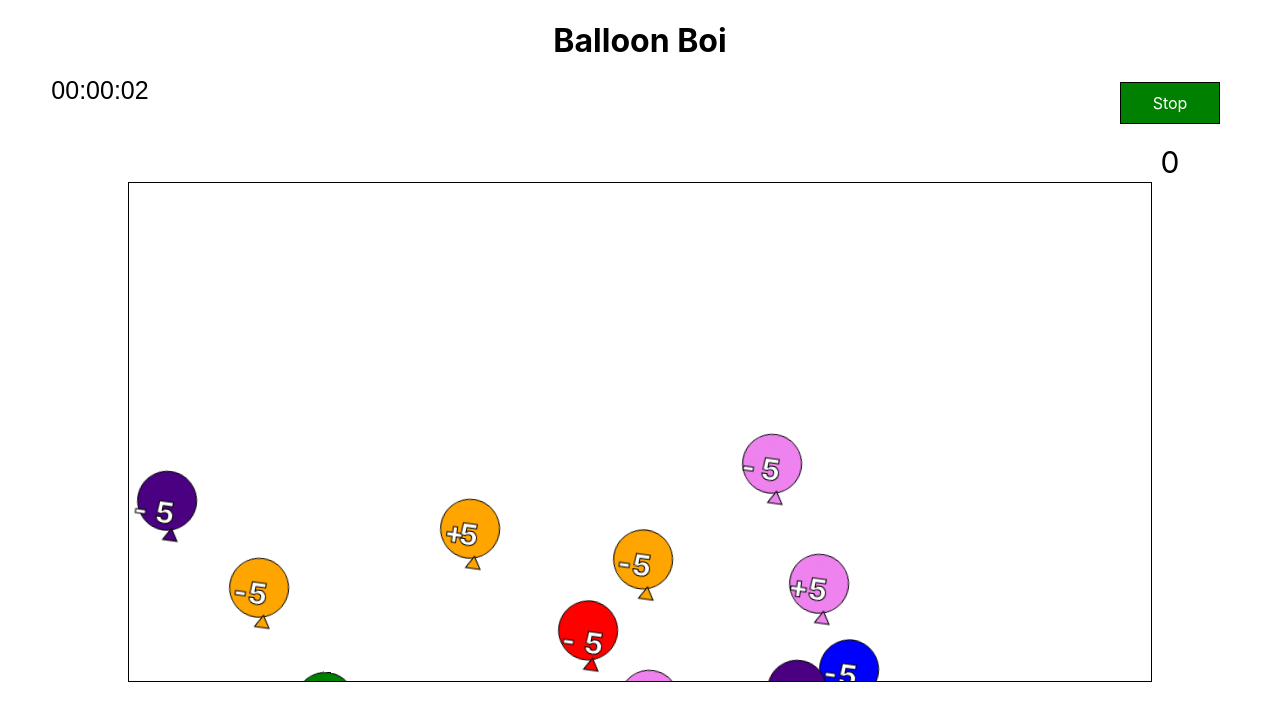
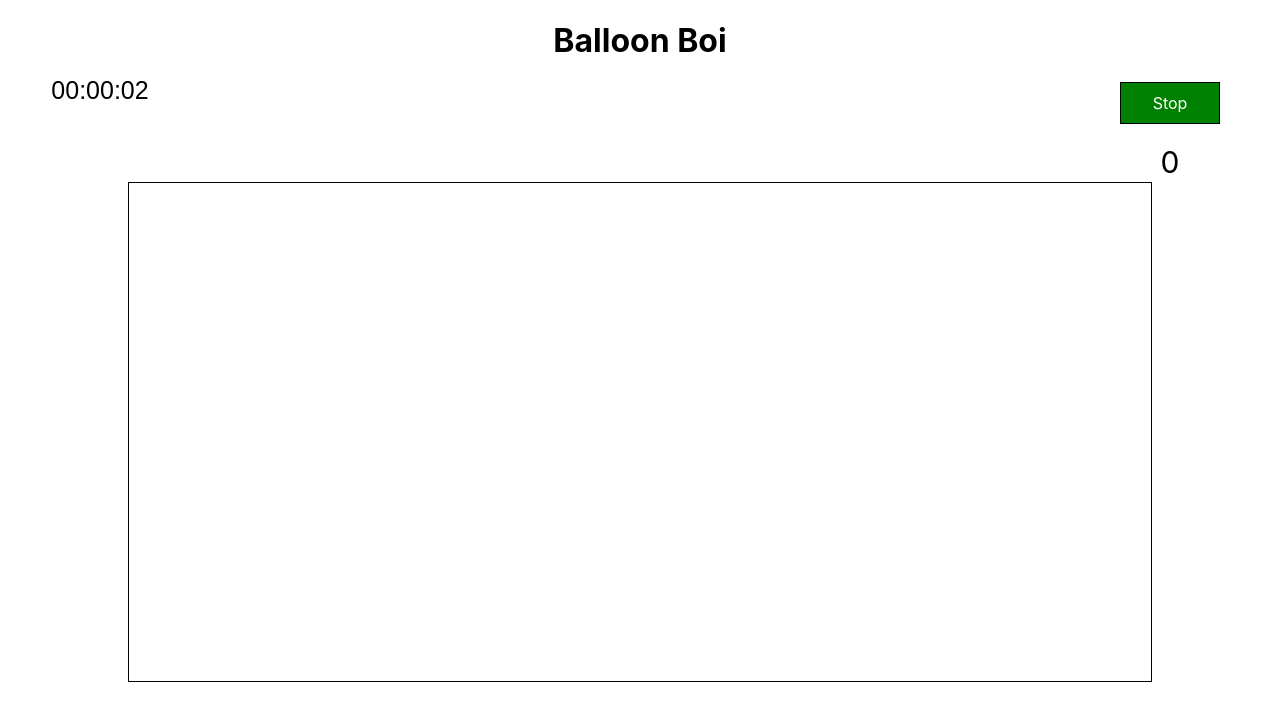
Before and after one commit to macro6461/balloon-popper, a React (Create React App) app: page / in a window 1280 px wide. Both pictures are taken after a click on the element "Start". Shown: the top 720 px of the page. Built offline with nearby package versions, Linux system fonts and the light colour scheme.

Commit message:
working on refining the balloon population and styles

```diff
--- a/src/App.js
+++ b/src/App.js
@@ -164,45 +164,6 @@ class App extends Component {
                    <RedBalloon popBalloon={this.popBalloon} generatePlusOrMinus={this.generatePlusOrMinus}/>
                    <RedBalloon popBalloon={this.popBalloon} generatePlusOrMinus={this.generatePlusOrMinus}/>
                    <RedBalloon popBalloon={this.popBalloon} generatePlusOrMinus={this.generatePlusOrMinus}/>
-                   <RedBalloon popBalloon={this.popBalloon} generatePlusOrMinus={this.generatePlusOrMinus}/>
-                   <RedBalloon popBalloon={this.popBalloon} generatePlusOrMinus={this.generatePlusOrMinus}/>
-                   <RedBalloon popBalloon={this.popBalloon} generatePlusOrMinus={this.generatePlusOrMinus}/>
-                   <RedBalloon popBalloon={this.popBalloon} generatePlusOrMinus={this.generatePlusOrMinus}/>
-                   <RedBalloon popBalloon={this.popBalloon} generatePlusOrMinus={this.generatePlusOrMinus}/>
-                   <RedBalloon popBalloon={this.popBalloon} generatePlusOrMinus={this.generatePlusOrMinus}/>
-                   <RedBalloon popBalloon={this.popBalloon} generatePlusOrMinus={this.generatePlusOrMinus}/>
-                   <RedBalloon popBalloon={this.popBalloon} generatePlusOrMinus={this.generatePlusOrMinus}/>
-                   <RedBalloon popBalloon={this.popBalloon} generatePlusOrMinus={this.generatePlusOrMinus}/>
-                   <RedBalloon popBalloon={this.popBalloon} generatePlusOrMinus={this.generatePlusOrMinus}/>
-                   <RedBalloon popBalloon={this.popBalloon} generatePlusOrMinus={this.generatePlusOrMinus}/>
-                   <RedBalloon popBalloon={this.popBalloon} generatePlusOrMinus={this.generatePlusOrMinus}/>
-                   <RedBalloon popBalloon={this.popBalloon} generatePlusOrMinus={this.generatePlusOrMinus}/>
-                   <RedBalloon popBalloon={this.popBalloon} generatePlusOrMinus={this.generatePlusOrMinus}/>
-                   <RedBalloon popBalloon={this.popBalloon} generatePlusOrMinus={this.generatePlusOrMinus}/>
-                   <RedBalloon popBalloon={this.popBalloon} generatePlusOrMinus={this.generatePlusOrMinus}/>
-                   <RedBalloon popBalloon={this.popBalloon} generatePlusOrMinus={this.generatePlusOrMinus}/>
-                   <RedBalloon popBalloon={this.popBalloon} generatePlusOrMinus={this.generatePlusOrMinus}/>
-                   <RedBalloon popBalloon={this.popBalloon} generatePlusOrMinus={this.generatePlusOrMinus}/>
-                   <RedBalloon popBalloon={this.popBalloon} generatePlusOrMinus={this.generatePlusOrMinus}/>
-                   <RedBalloon popBalloon={this.popBalloon} generatePlusOrMinus={this.generatePlusOrMinus}/>
-                   <RedBalloon popBalloon={this.popBalloon} generatePlusOrMinus={this.generatePlusOrMinus}/>
-                   <RedBalloon popBalloon={this.popBalloon} generatePlusOrMinus={this.generatePlusOrMinus}/>
-                   <RedBalloon popBalloon={this.popBalloon} generatePlusOrMinus={this.generatePlusOrMinus}/>
-                   <RedBalloon popBalloon={this.popBalloon} generatePlusOrMinus={this.generatePlusOrMinus}/>
-                   <RedBalloon popBalloon={this.popBalloon} generatePlusOrMinus={this.generatePlusOrMinus}/>
-                   <RedBalloon popBalloon={this.popBalloon} generatePlusOrMinus={this.generatePlusOrMinus}/>
-                   <RedBalloon popBalloon={this.popBalloon} generatePlusOrMinus={this.generatePlusOrMinus}/>
-                   <RedBalloon popBalloon={this.popBalloon} generatePlusOrMinus={this.generatePlusOrMinus}/>
-                   <RedBalloon popBalloon={this.popBalloon} generatePlusOrMinus={this.generatePlusOrMinus}/>
-                   <RedBalloon popBalloon={this.popBalloon} generatePlusOrMinus={this.generatePlusOrMinus}/>
-                   <RedBalloon popBalloon={this.popBalloon} generatePlusOrMinus={this.generatePlusOrMinus}/>
-                   <RedBalloon popBalloon={this.popBalloon} generatePlusOrMinus={this.generatePlusOrMinus}/>
-                   <RedBalloon popBalloon={this.popBalloon} generatePlusOrMinus={this.generatePlusOrMinus}/>
-                   <RedBalloon popBalloon={this.popBalloon} generatePlusOrMinus={this.generatePlusOrMinus}/>
-                   <RedBalloon popBalloon={this.popBalloon} generatePlusOrMinus={this.generatePlusOrMinus}/>
-                   <RedBalloon popBalloon={this.popBalloon} generatePlusOrMinus={this.generatePlusOrMinus}/>
-                   <RedBalloon popBalloon={this.popBalloon} generatePlusOrMinus={this.generatePlusOrMinus}/>
-
                 </div>
             : null
           }
--- a/src/App.scss
+++ b/src/App.scss
@@ -20,8 +20,7 @@
 
 .balloon{
   position: absolute;
-  top: -50px;
-  animation: balloon-rise 10s;
+  top: -200px;
 }
 
 .App {
@@ -81,7 +80,6 @@
 .redBalloon{
   width:60px;
   height:60px;
-  left: 52px;
   background-color: red;
   box-shadow:inset 17px 7px 10px red;
 }
@@ -107,7 +105,6 @@
 .orangeBalloon{
   width:60px;
   height:60px;
-  left: 12px;
   background-color: orange;
   box-shadow:inset 17px 7px 10px orange;
 }
@@ -116,17 +113,16 @@
   color:orange;
   position:absolute;
   bottom:-14px;
-  /* left: 52px; */
   content:"▲";
   font-size:1em;
 }
 
-.orangeBalloon div:nth-child(1) .balloonSpanOp, .balloonSpanNum {
-  top: 30% !important;
+.orangeBalloon div:nth-child(1) .balloonSpanOp, .redBalloon div:nth-child(1) .balloonSpanNum {
+  top: 40% !important;
 }
 
 .orangeBalloon div:nth-child(1) .balloonSpanNum{
-  margin-left: -10px;
+  margin-left: -2px;
 }
 
 /* -------------------- YELLOW BALLOON STYLES -------------------- */
@@ -134,7 +130,6 @@
 .yellowBalloon{
   width:60px;
   height:60px;
-  left: 300px;
   background-color: yellow;
   box-shadow:inset 17px 7px 10px yellow;
 }
@@ -152,21 +147,16 @@
 }
 
 .yellowBalloon div:nth-child(1) .balloonSpanNum{
-  margin-left: -10px;
-}
-
-.yellowBalloon div:nth-child(1) .balloonSpanOp{
-  margin-left: -32px;
+  margin-left: -2px;
 }
 
 /* -------------------- GREEN BALLOON STYLES -------------------- */
 
 .greenBalloon{
+  width:60px;
+  height:60px;
   background-color: green;
   box-shadow:inset 17px 7px 10px green;
-  width:60px;
-  height:60px;
-  left: 202px;
 }
 
 .greenBalloon:before {
@@ -177,47 +167,37 @@
   font-size:1em;
 }
 
-.greenBalloon div:nth-child(1) .balloonSpanOp, .balloonSpanNum {
-  top: 30% !important;
+.greenBalloon div:nth-child(1) .balloonSpanOp, .greenBalloon div:nth-child(1) .balloonSpanNum {
+  top: 40% !important;
 }
 
 .greenBalloon div:nth-child(1) .balloonSpanNum{
-  margin-left: -10px;
-}
-
-.greenBalloon div:nth-child(1) .balloonSpanOp{
-  margin-left: -30px;
+  margin-left: -2px;
 }
 
 /* -------------------- BLUE BALLOON STYLES -------------------- */
 
 .blueBalloon{
+  width:60px;
+  height:60px;
   background-color: blue;
   box-shadow:inset 17px 7px 10px blue;
-  width:60px;
-  height:60px;
-  left: 12px;
 }
 
 .blueBalloon:before {
   color:blue;
   position:absolute;
   bottom:-14px;
-  left: 34px;
   content:"▲";
   font-size:1em;
 }
 
-.blueBalloon div:nth-child(1) .balloonSpanOp, .balloonSpanNum {
-  top: 30% !important;
+.blueBalloon div:nth-child(1) .balloonSpanOp, .blueBalloon div:nth-child(1) .balloonSpanNum {
+  top: 40% !important;
 }
 
 .blueBalloon div:nth-child(1) .balloonSpanNum{
-  margin-left: -10px;
-}
-
-.blueBalloon div:nth-child(1) .balloonSpanOp{
-  margin-left: -25px;
+  margin-left: -2px;
 }
 
 /* -------------------- INDIGO BALLOON STYLES -------------------- */
@@ -225,7 +205,6 @@
 .indigoBalloon{
   width:60px;
   height:60px;
-  left: 82px;
   background-color: indigo;
   box-shadow:inset 17px 7px 10px indigo;
 }
@@ -234,7 +213,6 @@
   color:indigo;
   position:absolute;
   bottom:-14px;
-
   content:"▲";
   font-size:1em;
 }
@@ -244,42 +222,32 @@
 }
 
 .indigoBalloon div:nth-child(1) .balloonSpanNum{
-  margin-left: -10px;
-}
-
-.indigoBalloon div:nth-child(1) .balloonSpanOp{
-  margin-left: -32px;
+  margin-left: -2px;
 }
 
 /* -------------------- VIOLET BALLOON STYLES -------------------- */
 
 .violetBalloon{
+  width:60px;
+  height:60px;
   background-color: violet;
   box-shadow:inset 17px 7px 10px violet;
-  width:60px;
-  height:60px;
-  left: 102px;
 }
 
 .violetBalloon:before {
-  color: violet;
+  color:violet;
   position:absolute;
   bottom:-14px;
-
   content:"▲";
   font-size:1em;
 }
 
 .violetBalloon div:nth-child(1) .balloonSpanOp, .violetBalloon div:nth-child(1) .balloonSpanNum {
-  top: 30% !important;
+  top: 40% !important;
 }
 
 .violetBalloon div:nth-child(1) .balloonSpanNum{
-  margin-left: -10px;
-}
-
-.violetBalloon div:nth-child(1) .balloonSpanOp{
-  margin-left: -30px;
+  margin-left: -2px;
 }
 
 /*-----------------END INDIVIDUAL BALLOON STYLES---------------*/
--- a/src/balloons/RedBalloon.js
+++ b/src/balloons/RedBalloon.js
@@ -11,7 +11,7 @@ class RedBalloon extends Component {
     operator: '',
     leftStyle: 0,
     topStyle: 0,
-    intervalTimer: 0,
+    timer: 0,
     animationDur: 0,
     colorOpts: ['red', 'orange', 'yellow', 'green', 'blue', 'indigo', 'violet'],
     colorChoice: ''
@@ -20,36 +20,29 @@ class RedBalloon extends Component {
   componentDidMount = () =>{
     this.changeOp()
     this.randomLeft()
-
-    setInterval(()=>{
-      this.refresh()
-    }, 10000)
-  }
-
-  setNewTimeout = () =>{
     setTimeout(()=>{
-      this.setState({
-        displayStyle: 'none',
-      })
-      console.log('interval: ' + this.state.intervalTimer)
-      console.log('animationDur: ' + this.state.animationDur)
-    }, this.state.intervalTimer)
+      setInterval(()=>{
+          this.setState({
+            displayStyle: 'none',
+          }, ()=>{this.refresh()})
+      }, 20000 )
+    }, 1100)
   }
 
   refresh = () =>{
     this.setState({
       popped: false,
-      displayStyle:'block',
+      displayStyle: 'none',
       visibilityDisplay: 'visible',
       operator: '',
       leftStyle: 0,
       topStyle: 0,
-      intervalTimer: 0,
+      timer: 0,
       animationDur: 0,
+    }, ()=>{
+      this.changeOp()
+      this.randomLeft()
     })
-    this.changeOp()
-    this.randomLeft()
-    this.setNewTimeout()
   }
 
   changeOp = () =>{
@@ -82,16 +75,23 @@ class RedBalloon extends Component {
   }
 
   randomLeft = () =>{
+    var val = Math.floor(Math.random() * 10) + 10
+    console.log(this.state.animationDur)
       this.setState({
           leftStyle: Math.floor(Math.random() * 700) + 1,
           topStyle: Math.floor(Math.random() * -300) + -450,
           colorChoice: this.chooseColor(),
-          animationDur: Math.floor(Math.random() * 10) + 10,
-      }, ()=>{
-        this.setState({
-          intervalTimer: this.state.animationDur * 1000
-        })
+          timer: val * 1000,
+          animationDur: val
       })
+      setTimeout(()=>{this.setState({
+        displayStyle: 'block'
+      })}, 500)
+  }
+
+  setAnimDur = (x) =>{
+    console.log(x)
+    return x / 1000
   }
 
   render() {
@@ -103,8 +103,8 @@ class RedBalloon extends Component {
         <div className='balloon' style={{visibility: this.state.visibilityDisplay, display: this.state.displayStyle, animation: `${this.state.animationDur}s ease balloon-rise`}}>
 
         {this.state.popped
-          ? <p style={{position: 'absolute'}}>POPPED</p>
-          : <div className={balloonColorClass} onClick={this.popBalloon} style={{left: this.state.leftStyle, top: this.state.topStyle}}>
+          ? <p style={{position: 'absolute'}}></p>
+          : <div className={balloonColorClass} onClick={this.popBalloon} style={{left: this.state.leftStyle}}>
               <div className="spanDiv">
                 <span className="balloonSpanOp">{this.state.operator}</span>
                 <span className="balloonSpanNum">5</span>
```
